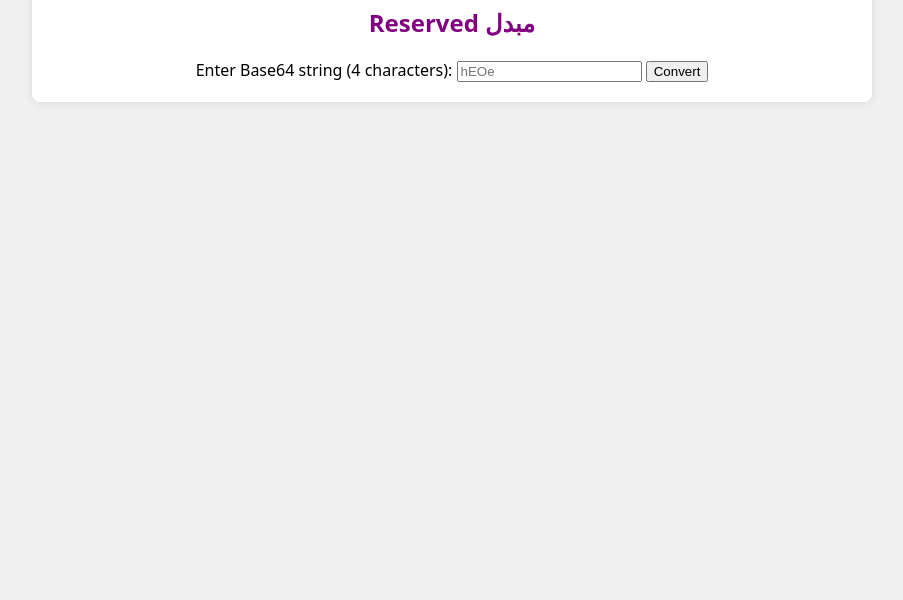
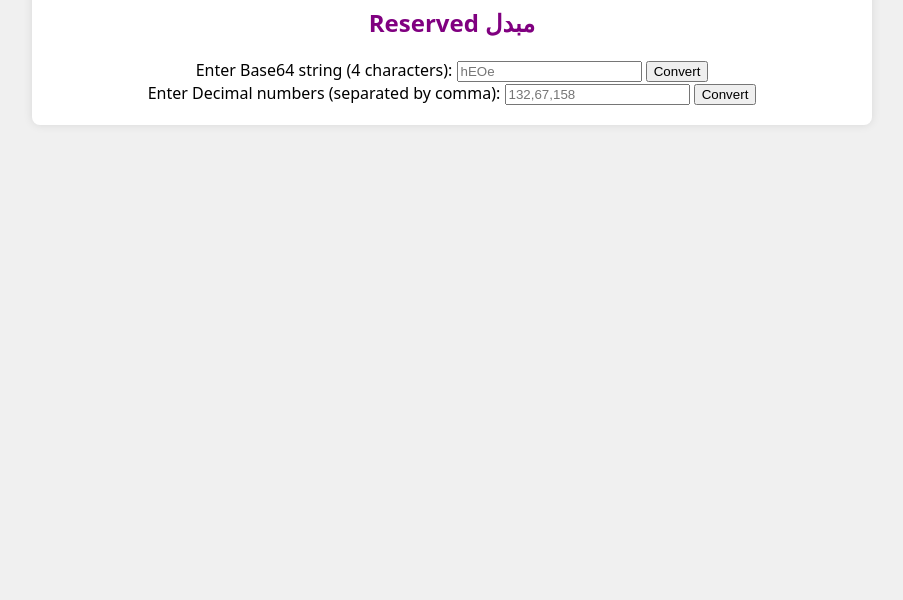
Before and after one commit to Ptechgithub/abzar, a plain HTML site: page index2.html in a window 1280 px wide. Shown: the part 200-800 px from the top of the page, without its empty margins (188-1091 px from the left). Drawn offline with Linux system fonts and the light colour scheme.

Commit message:
update index2.html

```diff
--- a/index2.html
+++ b/index2.html
@@ -15,6 +15,11 @@
     <input type="text" id="base64Input" name="base64Input" maxlength="4" required placeholder="hEOe">
     <button type="submit">Convert</button>
   </form>
+  <form id="decimalForm">
+    <label for="decimalInput">Enter Decimal numbers (separated by comma):</label>
+    <input type="text" id="decimalInput" name="decimalInput" required placeholder="132,67,158">
+    <button type="submit">Convert</button>
+  </form>
   <div id="result"></div>
 </div>
 <script src="./script.js"></script>
```
